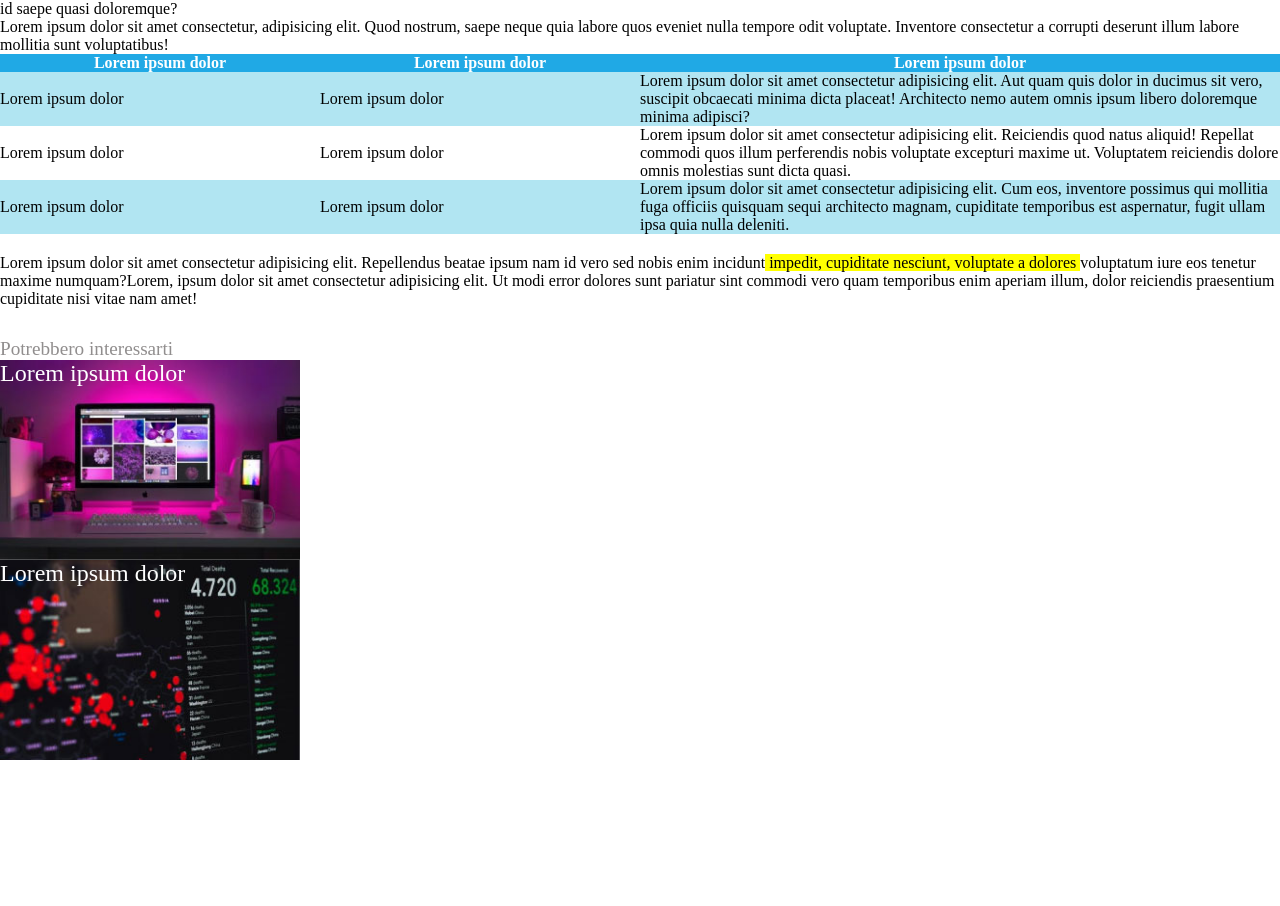
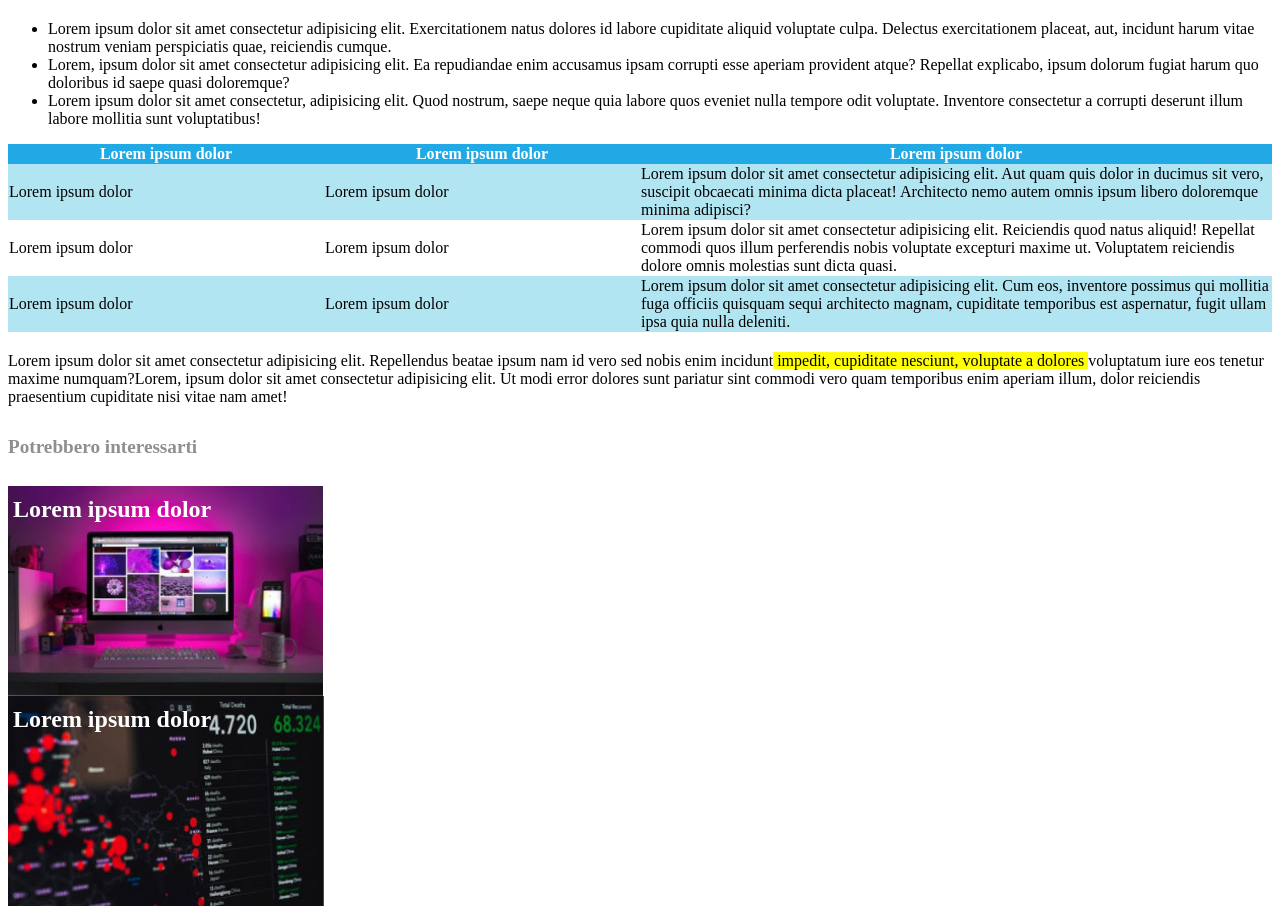
Before and after one commit to mikaeltreppo/html-css-booleaner, a plain HTML site: page index.html in a window 1280 px wide. Shown: the part 822-1728 px from the top of the page. Before the commit the page ends 1582 px from the top, so only its background shows below. Drawn offline with Linux system fonts and the light colour scheme.

Commit message:
ottanta% fatto

```diff
--- a/css/style.css
+++ b/css/style.css
@@ -1,8 +1,3 @@
-* {
-    margin: 0;
-    padding: 0;
-    box-sizing: border-box;
-}
 
 header {
     height: 100px;
@@ -24,7 +19,7 @@ header {
 
 #grigino,
 #data {
-    color: lightgray;
+    color: rgb(151, 147, 147);
 }
 
 #descrizionefoto {
@@ -65,10 +60,15 @@ header {
 #footer {
     color: rgb(145, 142, 142);
     font-size: 1.2em;
+    margin-bottom: 10px;
+    font-weight: 700;
 
 }
 
 #quadrato-screen{
+    font-weight: 700;
+    padding-top: 10px;
+    padding-left: 5px;
     color: white;
     font-size: 24px;
     width: auto;
@@ -79,6 +79,9 @@ header {
 }
 
 #quadrato-grafico{
+    font-weight: 700;
+    padding-top: 10px;
+    padding-left: 5px;
     color: white;
     font-size: 24px;
     width: auto;
--- a/index.html
+++ b/index.html
@@ -100,7 +100,7 @@
     </main>
     <!--footer-->
     <footer>
-        <span id="footer">Potrebbero interessarti</span> <br />
+        <div id="footer">Potrebbero interessarti</div> <br />
         <div id="quadrato-screen">
             <div class="scrittaquadrato">Lorem ipsum dolor</div>
         </div>
```
Lines whose indentation alone changed are shown as unchanged.
